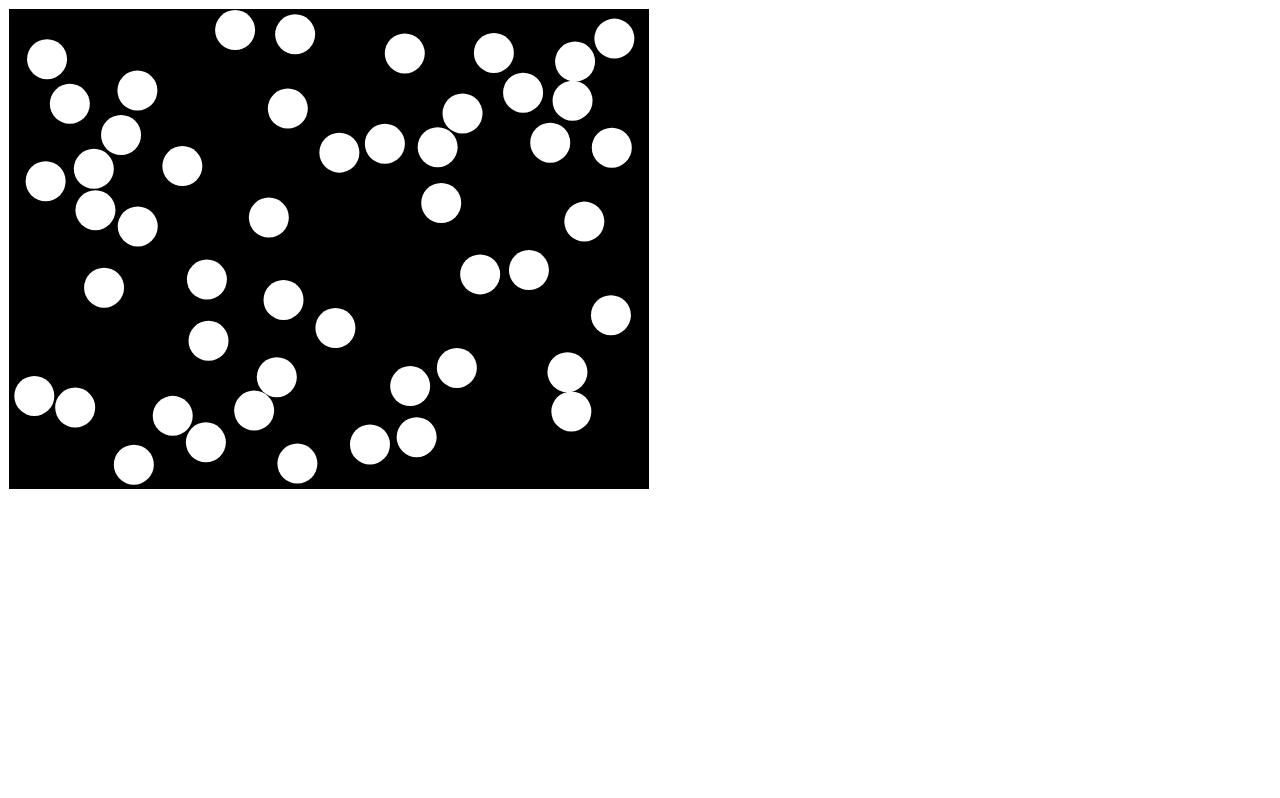
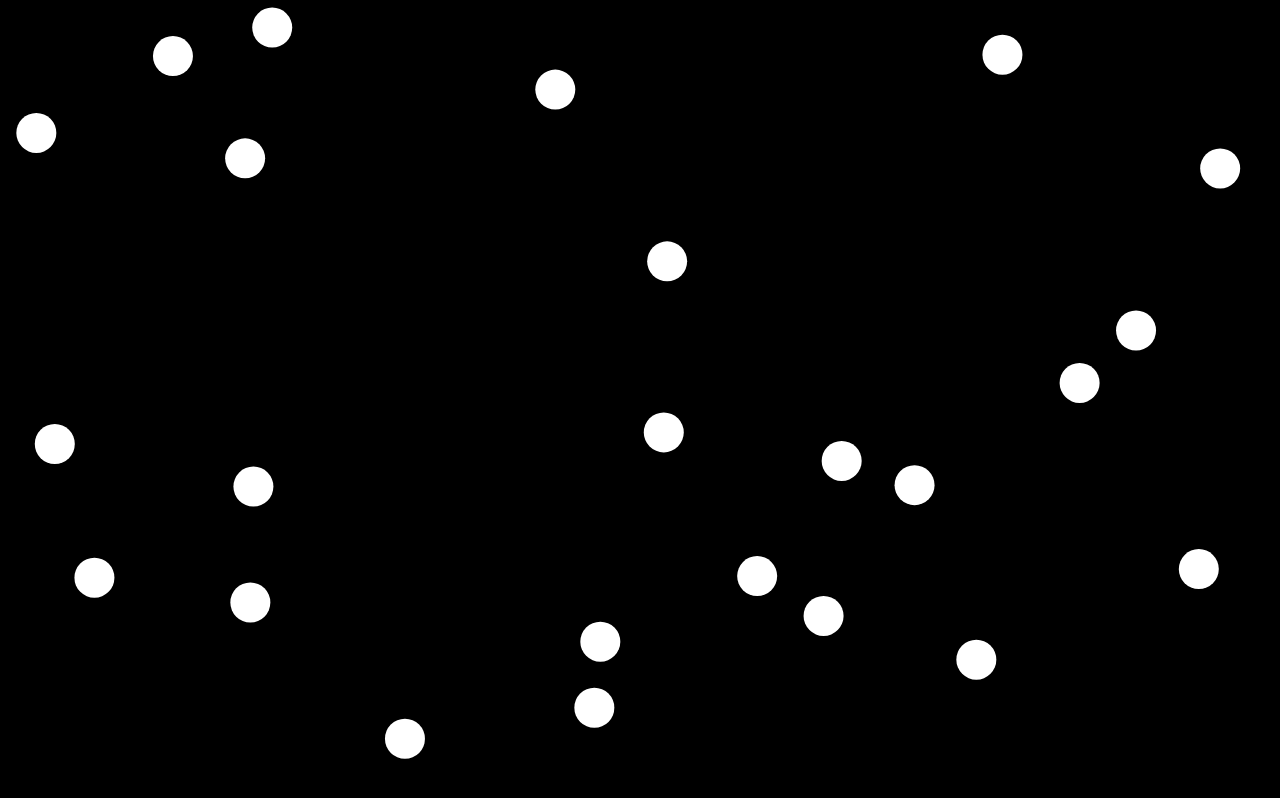
Before and after one commit to nionyn/BouncingBalls, a plain HTML site: page ball_demo.html in a window 1280 px wide. Drawn offline with Linux system fonts and the light colour scheme.

Commit message:
Update ball_demo.html

```diff
--- a/ball_demo.html
+++ b/ball_demo.html
@@ -1,19 +1,18 @@
 <html>
 <body>
-<canvas id="canvas" width="640" height="480" style="border:1px solid #FFFFFF;"></canvas>
+<style type="text/css">
+  body { margin:0; }
+</style>
+<canvas id="canvas"></canvas>
 <script>
-const canvas = document.getElementById('canvas');
-const context = canvas.getContext('2d');
-const fps = 60;
-
 function Ball(radius)  {
   this.radius = radius;
 
   this.vector = { x : (Math.random() * (canvas.width - this.radius) + this.radius),
                   y : (Math.random() * (canvas.height - this.radius) + this.radius) };
 
-  this.velocity = { x : Math.random() < 0.5 ? Math.random() : -Math.random(),
-                    y : Math.random() < 0.5 ? Math.random() : -Math.random() };
+  this.velocity = { x : Math.random() < 0.5 ? Math.random() * 2 : -Math.random() * 2,
+                    y : Math.random() < 0.5 ? Math.random() * 2 : -Math.random() * 2 };
 
   this.draw = () => {
     context.fillStyle = "white";
@@ -102,7 +101,14 @@ function animate() {
     }, 1000 / fps);
 }
 
-grid.seed(50);
+const canvas = document.getElementById('canvas');
+const context = canvas.getContext('2d');
+const fps = 60;
+
+canvas.width = window.innerWidth;
+canvas.height = window.innerHeight;
+
+grid.seed(25);
 animate();
 </script>
 </body>
```
